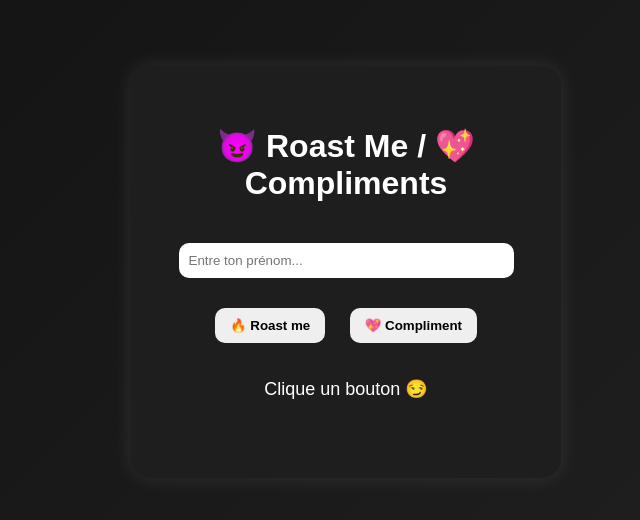
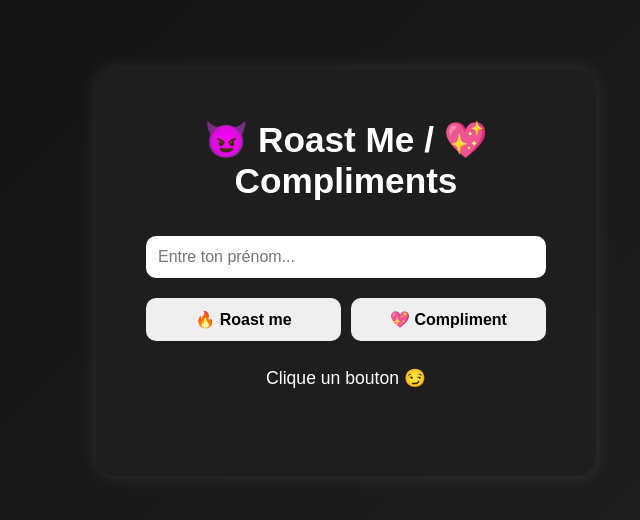
Before and after one commit to kat0ne/roast-me-site, a plain HTML site: page index.html in a window 1280 px wide. Shown: the part 128-648 px from the top of the page, without its empty margins (294-934 px from the left). Drawn offline with Linux system fonts and the light colour scheme.

Commit message:
Update style.css

```diff
--- a/style.css
+++ b/style.css
@@ -1,51 +1,101 @@
+* {
+  margin: 0;
+  padding: 0;
+  box-sizing: border-box;
+  font-family: Arial, sans-serif;
+}
+
 body {
-  margin: 0;
-  font-family: Arial, sans-serif;
   background: linear-gradient(135deg, #111, #222);
   color: white;
+  min-height: 100vh;
   display: flex;
   justify-content: center;
   align-items: center;
-  height: 100vh;
+  padding: 20px;
 }
 
+/* 📦 Container responsive */
 .container {
   text-align: center;
   background: #1e1e1e;
-  padding: 40px;
+  padding: 40px 25px;
   border-radius: 20px;
-  width: 350px;
+  width: 100%;
+  max-width: 420px;
   box-shadow: 0 0 20px rgba(255,255,255,0.1);
 }
 
+/* 🧠 Titre */
+h1 {
+  font-size: 1.6rem;
+  margin-bottom: 20px;
+}
+
+/* ✍️ Input */
 input {
-  width: 90%;
-  padding: 10px;
-  margin-top: 20px;
+  width: 100%;
+  padding: 12px;
+  margin-top: 15px;
   border-radius: 10px;
   border: none;
   outline: none;
+  font-size: 1rem;
 }
 
+/* 🔘 Boutons */
 .buttons {
   margin-top: 20px;
+  display: flex;
+  flex-direction: column;
+  gap: 10px;
 }
 
 button {
-  margin: 10px;
-  padding: 10px 15px;
+  padding: 12px;
   border: none;
   border-radius: 10px;
   cursor: pointer;
   font-weight: bold;
+  font-size: 1rem;
+  transition: 0.2s ease;
 }
 
 button:hover {
-  transform: scale(1.05);
+  transform: scale(1.03);
 }
 
+/* 💬 Résultat */
 #result {
   margin-top: 25px;
-  font-size: 18px;
+  font-size: 1.1rem;
   min-height: 60px;
+  line-height: 1.4;
 }
+
+/* 📱 TABLET */
+@media (min-width: 600px) {
+  .buttons {
+    flex-direction: row;
+  }
+
+  button {
+    flex: 1;
+  }
+
+  h1 {
+    font-size: 1.9rem;
+  }
+}
+
+/* 💻 DESKTOP */
+@media (min-width: 900px) {
+  .container {
+    max-width: 500px;
+    padding: 50px;
+  }
+
+  h1 {
+    font-size: 2.2rem;
+  }
+}
```
